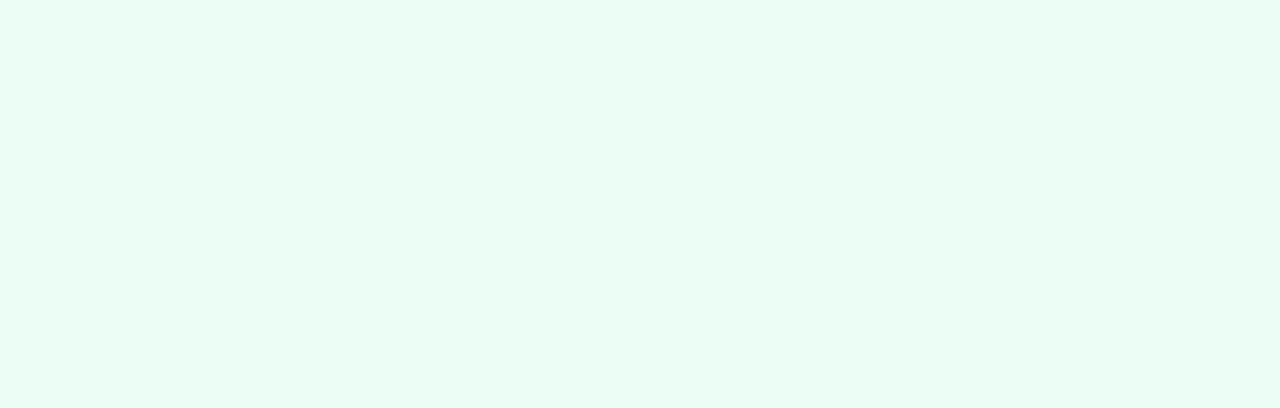
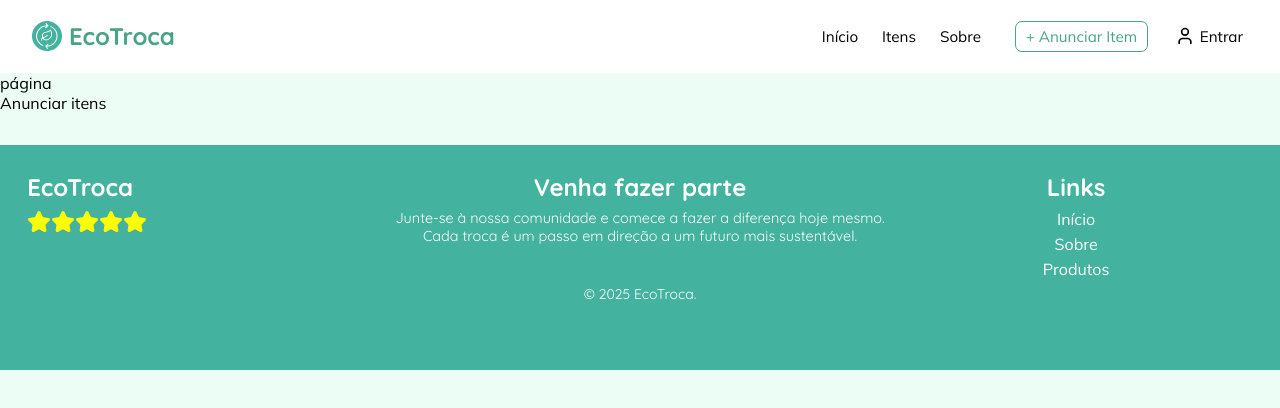
Before and after one commit to FernandaMaressa/EcoTroca, a React (Vite) app: page /anunciar in a window 1280 px wide. Before the commit this address had no page. Shown: the top 408 px of the page. Built offline with nearby package versions, Linux system fonts and the light colour scheme.

Commit message:
feat: inserindo navegação da navbar

```diff
--- a/src/App.jsx
+++ b/src/App.jsx
@@ -6,6 +6,7 @@ import Register from "./pages/register/Register";
 import Perfil from "./pages/perfil/Perfil";
 import Itens from "./pages/itens/Itens";
 import Sobre from "./pages/sobre/Sobre";
+import Anunciar from "./pages/anunciar/Anunciar";
 
 export default function App() {
   return (
@@ -17,6 +18,7 @@ export default function App() {
         <Route path="/perfil" element={<Perfil />} />
         <Route path="/sobre" element={<Sobre />} />
         <Route path="/itens" element={<Itens />} />
+        <Route path="/anunciar" element={<Anunciar />} />
       </Routes>
     </Router>
   );
--- a/src/components/NavBar.jsx
+++ b/src/components/NavBar.jsx
@@ -32,45 +32,52 @@ export default function NavBar() {
         <div
           style={{
             display: "flex",
+            alignItems: "center",
             gap: "1.5rem",
             paddingRight: 7,
           }}
         >
-          <button
+          <a
             style={{
               background: "none",
               border: "none",
               color: "#000",
               cursor: "pointer",
               fontSize: "0.95rem",
+              textDecoration: "none",
             }}
+            href="/"
           >
             Início
-          </button>
-          <button
+          </a>
+          <a
             style={{
               background: "none",
               border: "none",
               color: "#000",
               cursor: "pointer",
               fontSize: "0.95rem",
+              textDecoration: "none",
             }}
+            href="/itens"
           >
             Itens
-          </button>
-          <button
+          </a>
+          <a
             style={{
               background: "none",
               border: "none",
               color: "#000",
               cursor: "pointer",
               fontSize: "0.95rem",
+              textDecoration: "none",
             }}
+            href="/sobre"
           >
             Sobre
-          </button>
+          </a>
         </div>
-        <button
+        <a
           style={{
             background: "none",
             border: "1px solid #48a488",
@@ -79,11 +86,13 @@ export default function NavBar() {
             padding: "0.3rem 0.6rem",
             cursor: "pointer",
             fontSize: "0.95rem",
+            textDecoration: "none",
           }}
+          href="/anunciar"
         >
           + Anunciar Item
-        </button>
-        <button
+        </a>
+        <a
           style={{
             background: "none",
             border: "none",
@@ -93,11 +102,13 @@ export default function NavBar() {
             alignItems: "center",
             gap: 5,
             fontSize: "0.95rem",
+            textDecoration: "none",
           }}
+          href="/login"
         >
           <User width={20} />
           Entrar
-        </button>
+        </a>
       </nav>
     </header>
   );
--- /dev/null
+++ b/src/pages/anunciar/Anunciar.jsx
@@ -0,0 +1,13 @@
+import NavBar from "../../components/NavBar";
+import Footer from "../../components/Footer";
+
+export default function Anunciar() {
+  return (
+    <section>
+      <NavBar />
+      <div>página</div>
+      <div>Anunciar itens</div>
+      <Footer />
+    </section>
+  );
+}
--- a/src/pages/itens/Itens.jsx
+++ b/src/pages/itens/Itens.jsx
@@ -1,8 +1,13 @@
+import NavBar from "../../components/NavBar";
+import Footer from "../../components/Footer";
+
 export default function Itens() {
   return (
     <section>
+      <NavBar />
       <div>página</div>
       <div>itens</div>
+      <Footer />
     </section>
   );
 }
```
Also changed, not shown: src/pages/anunciar/Anunciar.css (added).
